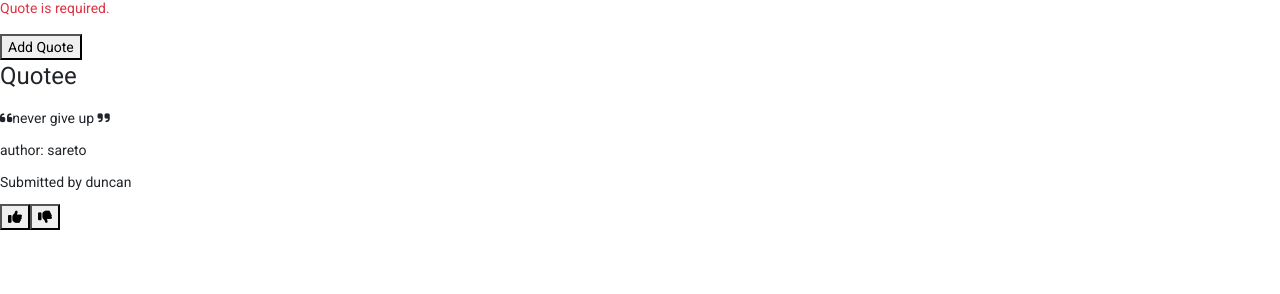
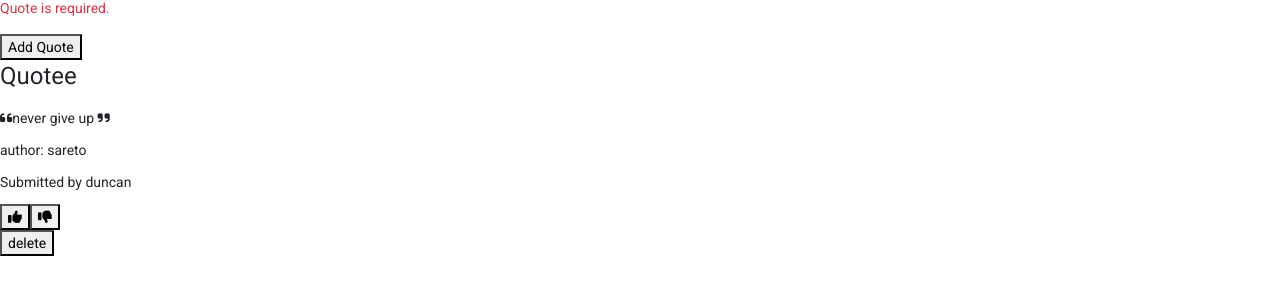
Before and after one commit to saretoduncan/Quote-app-, an Angular app: page / in a window 1280 px wide. Shown: the part 320-614 px from the top of the page. Built offline with nearby package versions, Linux system fonts and the light colour scheme.

Commit message:
add delete button and functionality to it

```diff
--- a/src/app/app.module.ts
+++ b/src/app/app.module.ts
@@ -8,9 +8,10 @@ import { FormComponent } from "./form/form.component";
 import { BrowserAnimationsModule } from "@angular/platform-browser/animations";
 import { MatInputModule } from "@angular/material/input";
 import { FormsModule } from "@angular/forms";
+import { VoteComponent } from './vote/vote.component';
 
 @NgModule({
-  declarations: [AppComponent, QuotesGenComponent, FormComponent],
+  declarations: [AppComponent, QuotesGenComponent, FormComponent, VoteComponent],
   imports: [
     BrowserModule,
     AppRoutingModule,
--- a/src/app/quotes-gen/quotes-gen.component.html
+++ b/src/app/quotes-gen/quotes-gen.component.html
@@ -1,5 +1,5 @@
 <app-form (addQuote)="addNewQuote($event)"></app-form>
-<div *ngFor="let Quote of quoteGenerator">
+<div *ngFor="let Quote of quoteGenerator;let i=index">
   <h1>Quotee</h1>
   <div>
     <p>
@@ -11,6 +11,10 @@
   </div>
   <div>
     <button><i class="fa fa-thumbs-up" aria-hidden="true"></i></button>
+    <span></span>
     <button><i class="fa fa-thumbs-down" aria-hidden="true"></i></button>
   </div>
+  <div>
+    <button (click)="del(i)">delete</button>
+  </div>
 </div>
--- a/src/app/quotes-gen/quotes-gen.component.ts
+++ b/src/app/quotes-gen/quotes-gen.component.ts
@@ -22,4 +22,7 @@ export class QuotesGenComponent implements OnInit {
 
     this.quoteGenerator.push(this.newQ);
   }
+  del(index: number) {
+    this.quoteGenerator.splice(index, 1);
+  }
 }
```
